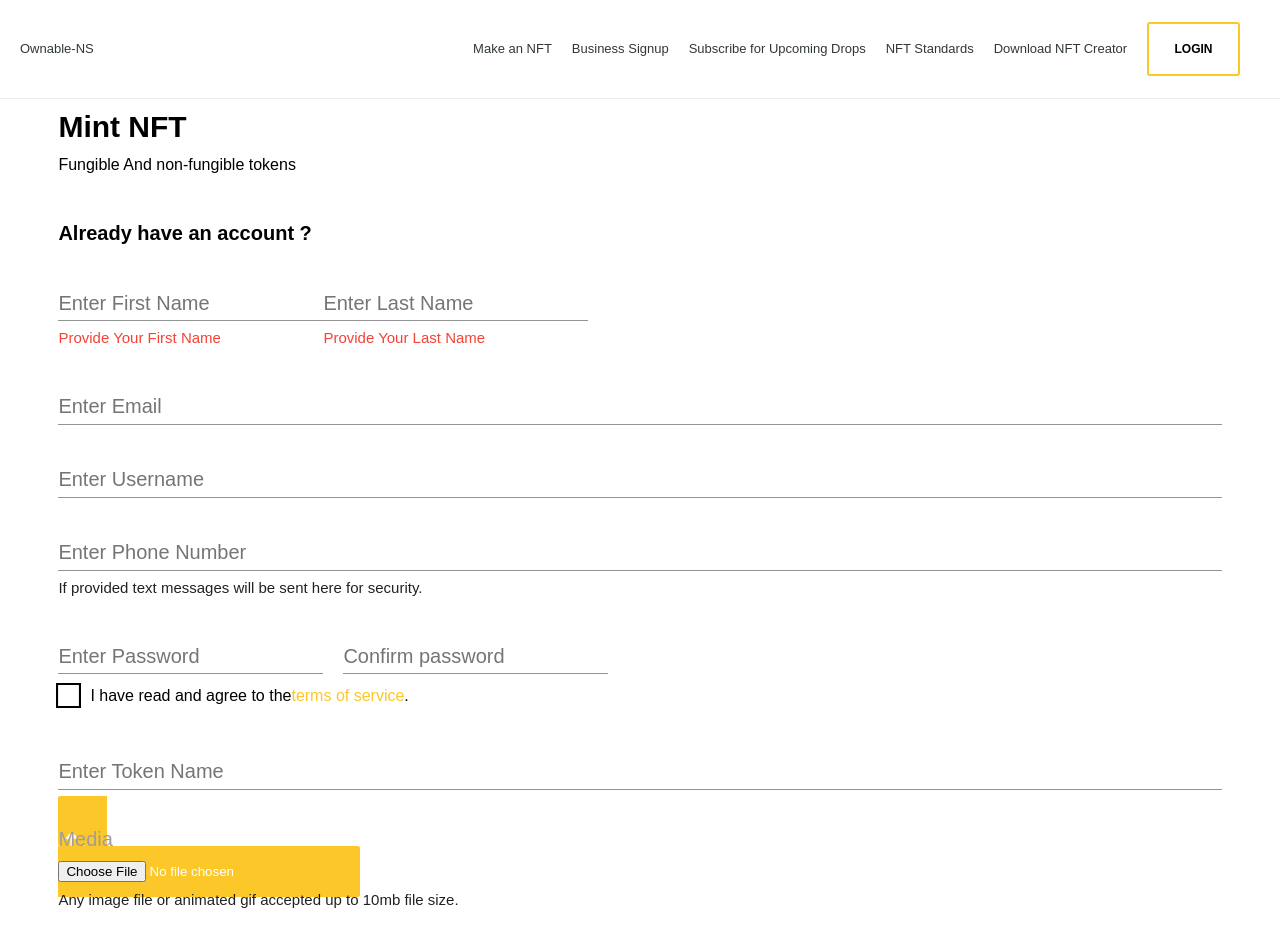
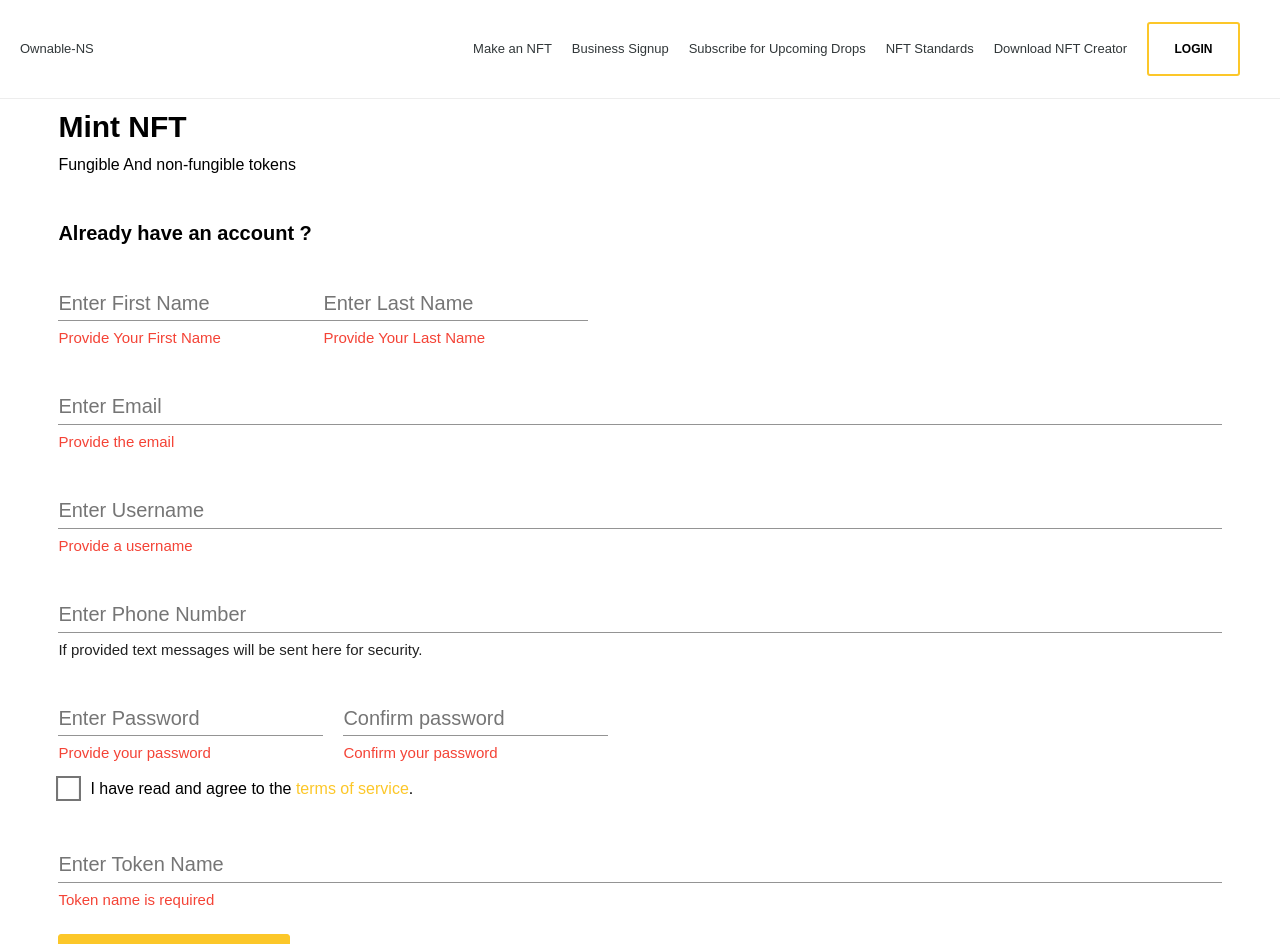
Before and after one commit to ByrMucahit/Ownable-NFT-Service, a Next.js app: page /makeNft in a window 1280 px wide. Shown: the top 944 px of the page. Built offline with nearby package versions, Linux system fonts and the light colour scheme.

Commit message:
make NFT Page
Make NFT has been done

```diff
--- a/components/form/makeNFT/NonAccount/index.js
+++ b/components/form/makeNFT/NonAccount/index.js
@@ -144,6 +144,9 @@ function MakeNFTForm(){
                                     ${styles.muiInputInput}`}
                                     ></input>
                                 </div>
+                                <div className={`${styles.muiFormHelperTextRoot} ${styles.muiError}`} name="email" placeholder="Enter Email">
+                                        Provide the email
+                                    </div>
                             </div>
 
 
@@ -178,6 +181,7 @@ function MakeNFTForm(){
                                     ${styles.muiInputInput}`}
                                     ></input>
                                 </div>
+                                <p className={`${styles.muiFormHelperTextRoot} ${styles.muiError}`} name="username" placeholder="Enter Username">Provide a username</p>
                             </div>
 
                             <div className={`${styles.muiFormControlRoot} ${styles.muiFormControlFullWidth}`}>
@@ -253,6 +257,11 @@ function MakeNFTForm(){
                                         ${styles.muiInputInput}`}
                                         ></input>
                                     </div>
+                                    <p className={`${styles.muiFormHelperTextRoot} ${styles.muiError}`}
+                                    name="password"
+                                    type="password"
+                                    placeholder="Enter Password"
+                                    style={{"marginRight":"20px"}}>Provide your password</p>
                                 </div>
 
                                 <div className={styles.muiFormControlRoot}>
@@ -286,6 +295,11 @@ function MakeNFTForm(){
                                         ${styles.muiInputInput}`}
                                         ></input>
                                     </div>
+                                    <p className={`${styles.muiFormHelperTextRoot} ${styles.muiError}`}
+                                    name="confirmPassword"
+                                    type="password"
+                                    placeholder="Enter Password"
+                                    style={{"marginRight":"20px"}}>Confirm your password</p>
                                 </div>
                             </div>
 
@@ -301,8 +315,8 @@ function MakeNFTForm(){
                                     aria-disabled="false"
                                     >
                                         <span className={styles.muiIconButtonLabel}>
-                                            <input className={styles.cssCheckBox} name="tosCheckbox" required type="checkbox" data-indeterminate="false" value/>
-                                            <Icon.İconmonstrCheckbox6 className={styles.muiSvgIconRoot} focusable="false"/>
+                                            <input  className={styles.cssCheckBox} type="checkbox" value="true"   name="tosCheckbox" required value/>
+                                            <Icon.İconmonstrCheckbox6 className={`${styles.muiSvgIconRoot} ${styles.muiCheckBoxRoot}`} focusable="false"/>
                                         </span>
                                     </span>
                                     <span className={`
@@ -316,7 +330,7 @@ function MakeNFTForm(){
                                                 ${styles.muiLinkRoot}
                                                 ${styles.muiLinkUnderLineHover}
                                                 ${styles.muiTypographyColorPrimary}`}
-                                                target="tos">terms of service</a>
+                                                target="tos"> terms of service</a>
                                                 .
                                             </p>
                                         </span>
@@ -330,7 +344,9 @@ function MakeNFTForm(){
                                 ${styles.muiFormLabelRoot}
                                 ${styles.muiInputLabelRoot}
                                 ${styles.muiInputLabelFormControl}
-                                ${styles.muiInputLabelAnimated}`}></label>
+                                ${styles.muiInputLabelAnimated}
+                                ${styles.muiError}
+                                ${styles.muiError}`}></label>
                                 <div className={`
                                 ${styles.muiInputBaseRoot}
                                 ${styles.muiInputRoot}
@@ -351,6 +367,11 @@ function MakeNFTForm(){
 
                                     </input>
                                 </div>
+                                <p className={`${styles.muiFormHelperTextRoot} ${styles.muiError}`}
+                                    name="tokenName"
+                                    type="text"
+                                    placeholder="Enter Token Name"
+                                    style={{"marginRight":"20px"}}>Token name is required</p>
                             </div>
 
                             <div className={`${styles.muiFormControlRoot} ${styles.cssMedia}`}>
@@ -361,8 +382,8 @@ function MakeNFTForm(){
                                 data-shrink="false"
                                 style={{"position":"relative;","marginTop":"30px;","top":"-35px;","marginBottom":"10px;"}}>Media</label>
                                 <div>
-                                    <label className={
-                                        `${styles.muiButtonBaseRoot}
+                                    <label className={`
+                                    ${styles.muiButtonBaseRoot}
                                     ${styles.muiButtonRoot}
                                     ${styles.muiButtonContained}
                                     ${styles.muiButtonContainedPrimary}`}
@@ -370,6 +391,7 @@ function MakeNFTForm(){
                                         <span className={styles.muiButtonLabel}>
                                             <span className={styles.cssMediaContent}>
                                                 <Icon.Upload className={`${styles.muiSvgIconRoot} ${styles.cssSvg}`}/>
+                                                UPLOAD FILE
                                             </span>
                                             <input accept="image/*" className={styles.cssSvgContent} id="icon-button-photo" type="file"></input>
                                         </span>
@@ -379,13 +401,13 @@ function MakeNFTForm(){
                             </div>
                             <div className={styles.muiFormControlRoot}>
                                 <label className={`
-                                ${styles.muiFormControlRoot}
+                                ${styles.muiFormLabelRoot}
                                 ${styles.muiInputLabelRoot}
                                 ${styles.muiInputLabelFormControl}
                                 ${styles.muiInputLabelAnimated}
                                 ${styles.muiInputLabelShrink}
                                 ${styles.muiInputLabelFilled}`}
-                                data-shrink="true"></label>
+                                data-shrink="true">What type of asset is this?</label>
                                 <div className={`
                                 ${styles.muiInputBaseRoot}
                                 ${styles.muiInputRoot}
@@ -399,7 +421,7 @@ function MakeNFTForm(){
                                     ${styles.muiInputBaseInput}
                                     ${styles.muiInputInput}`}>NFT (Non Fungible Token)</div>
                                     <input name="assetType" aria-hidden="true" tabIndex={"-1"} className={styles.muiSelectNativeInput}/>
-                                    <Icon.DownArrow className={`${styles.muiSvgIconRoot} ${styles.muiSelectIcon}`}/>
+                                    <Icon.DownArrow className={`${styles.muiSvgIconRoot} ${styles.muiSelectIcon} ${styles.muiSelectIconOpen}`}/>
                                 </div>
                                 <p className={`${styles.muiFormHelperTextRoot} ${styles.muiFormHelperTextFilled}`}>
                                     NFT's (Non fungible tokens) represent things that are wholly owned by one person like art or merchandise.
--- a/components/form/makeNFT/NonAccount/style.module.css
+++ b/components/form/makeNFT/NonAccount/style.module.css
@@ -82,6 +82,11 @@
                 vertical-align: top;
             }
 
+
+            .cssMedia{
+                margin-bottom: 20px;
+            }
+
             .muiFormControlRoot{
 
                 .muiFormLabelRoot{
@@ -102,6 +107,11 @@
                     left: 0;
                     position: absolute;
                     transform: translate(0, 28px) scale(1);
+                }
+
+                .muiInputLabelShrink{
+                    transform: translate(0, 1.5px) scale(0.75);
+                    transform-origin: top left;
                 }
                 .muiInputLabelAnimated{
                     transition: color 200ms cubic-bezier(0.0, 0, 0.2, 1) 0ms, transform 200ms cubic-bezier(0.0, 0, 0.2, 1) 0ms;
@@ -127,11 +137,12 @@
                 }
 
 
+                .muiInputBaseMultiLine{
+                    padding: 6px 0 7px;
+                }
                 .muiInputBaseFullWidth{
                     width: 100%;
                 }
-
-
                 .muiInputRoot{
                     position: relative;
                 }
@@ -171,14 +182,45 @@
                     -webkit-tap-highlight-color: transparent;
                 }
 
+
                 .muiInputInput{
                     font-size: 20px;
                     font-family: "Nunito Sans", sans-serif;
                     line-height: 24px;
                 }
 
+            .muiSelectSelect{
+                cursor: pointer;
+                min-width: 16px;
+                user-select: none;
+                border-radius: 0;
+                -moz-appearance: none;
+                -webkit-appearance: none;
+            }
+
+                .muiSelectSelectMenu{
+                    height: auto;
+                    overflow: hidden;
+                    min-height: 1.1876em;
+                    white-space: nowrap;
+                    text-overflow: ellipsis;
+                 }
+
+                .muiSelectSelect , .muiSelectSelect{
+                     padding-right: 24px;
+                }
+
                 input{
                     overflow: visible;
+                }
+
+                .muiSelectNativeInput{
+                    left: 0;
+                    width: 100%;
+                    bottom: 0;
+                    opacity: 0;
+                    position: absolute;
+                    pointer-events: none;
                 }
 
                 .muiInputUnderline::after{
@@ -299,8 +341,14 @@
                         }
 
                         .muiSvgIconRoot{
-                            width: 25px;
-                            height: auto;
+                            fill: currentColor;
+                            width: 1em;
+                            height: 1em;
+                            display: inline-block;
+                            font-size: 1.7142857142857142rem;
+                            transition: fill 200ms cubic-bezier(0.4, 0, 0.2, 1) 0ms;
+                            flex-shrink: 0;
+                            user-select: none;
                         }
 
                         .muiCheckBoxRoot{
@@ -342,41 +390,6 @@
         display: flex;
         flex-direction: column;
 
-        .muiInputLabelShrink{
-            transform: translate(0, 1.5px) scale(0.75);
-            transform-origin: top left;
-        }
-
-        .muiSelectSelect , .muiSelectSelect{
-            padding-right: 24px;
-        }
-
-        .muiSelectSelectMenu{
-            height: auto;
-            overflow: hidden;
-            min-height: 1.1876em;
-            white-space: nowrap;
-            text-overflow: ellipsis;
-        }
-
-        .muiSelectSelect{
-            cursor: pointer;
-            min-width: 16px;
-            user-select: none;
-            border-radius: 0;
-            -moz-appearance: none;
-            -webkit-appearance: none;
-        }
-
-        .muiSelectNativeInput{
-            left: 0;
-            width: 100%;
-            bottom: 0;
-            opacity: 0;
-            position: absolute;
-            pointer-events: none;
-        }
-
         .muiSelectIcon{
             top: calc(50% - 12px);
             color: var(--c-text-color-54);
@@ -407,10 +420,6 @@
             line-height: 28px;
         }
 
-       .muiInputBaseMultiLine{
-           padding: 6px 0 7px;
-       }
-
        .muiInputInputMultiLine{
            min-height: 1.1875em;
            line-height: 30px;
@@ -425,25 +434,9 @@
 
     }
 
-    .cssMedia{
-        margin-bottom: 20px;
-    }
-
-    .muiButtonContainedPrimary{
-        color: var(--c-icon-color);
-        background-color: var(--c-btn-background);
-    }
-
-    .muiButtonContained{
-        color: var(--c-icon-color) !important;
-        border: 1px solid var(--c-btn-background);
-        box-shadow: none;
-        background-color: var(--c-btn-background);
-    }
-
-
    .muiButtonRoot{
        color: var(--c-text-color-87);
+       height: 51px;
        padding: 17px 48px;
        font-size: 14px;
        min-width: 64px;
@@ -457,6 +450,19 @@
        letter-spacing: 0.11px;
        text-transform: uppercase;
        text-decoration: none;
+   }
+
+
+   .muiButtonContained{
+    color: var(--c-icon-color) !important;
+    border: 1px solid var(--c-btn-background);
+    box-shadow: none;
+    background-color: var(--c-btn-background);
+}
+
+   .muiButtonContainedPrimary{
+    color: var(--c-icon-color);
+    background-color: var(--c-btn-background);
 }
 
 
@@ -474,11 +480,32 @@
            .cssSvg{
                margin-right: 10px;
            }
-
+       }
        .cssSvgContent{
         display: none;
     }
    }
+
+
 }
 
+.muiButtonBaseRoot{
+    color: inherit;
+    border: 0;
+    cursor: pointer;
+    margin: 0;
+    display: inline-flex;
+    outline: 0;
+    padding: 0;
+    position: relative;
+    align-items: center;
+    user-select: none;
+    border-radius: 0;
+    vertical-align: middle;
+    -moz-appearance: none;
+    justify-content: center;
+    text-decoration: none;
+    background-color: transparent;
+    -webkit-appearance: none;
+    -webkit-tap-highlight-color: transparent;
 }
```
Lines whose indentation alone changed are shown as unchanged.
